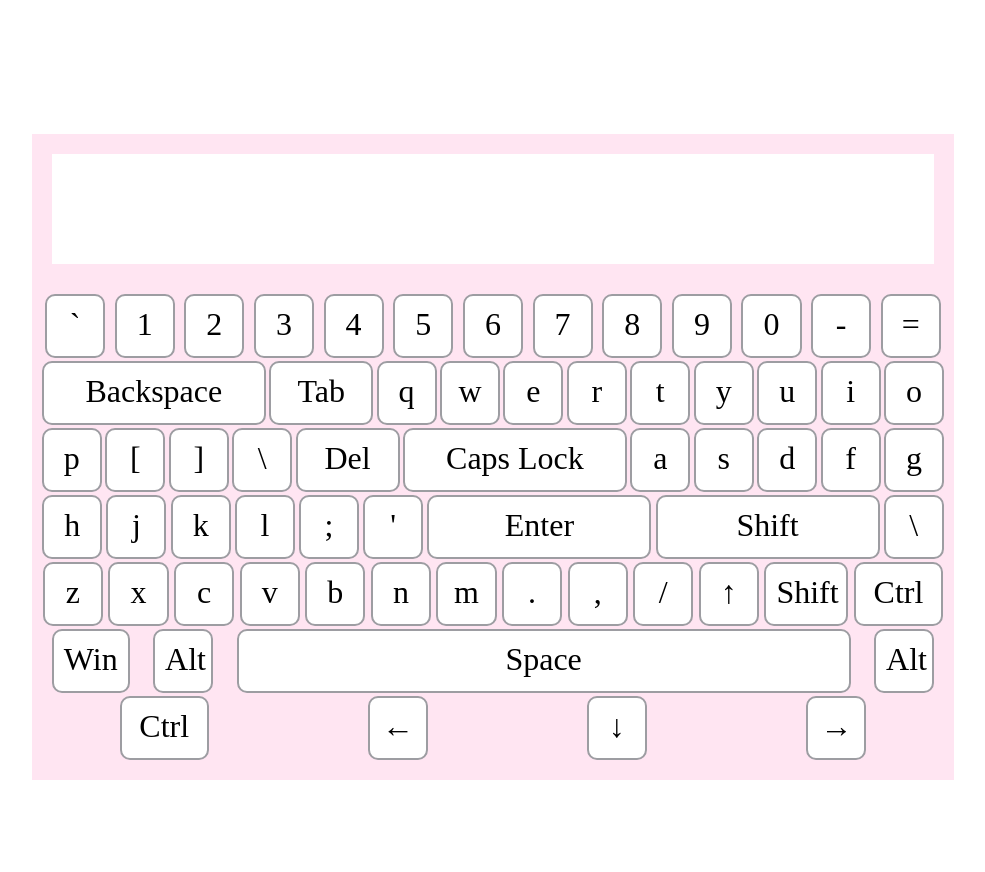
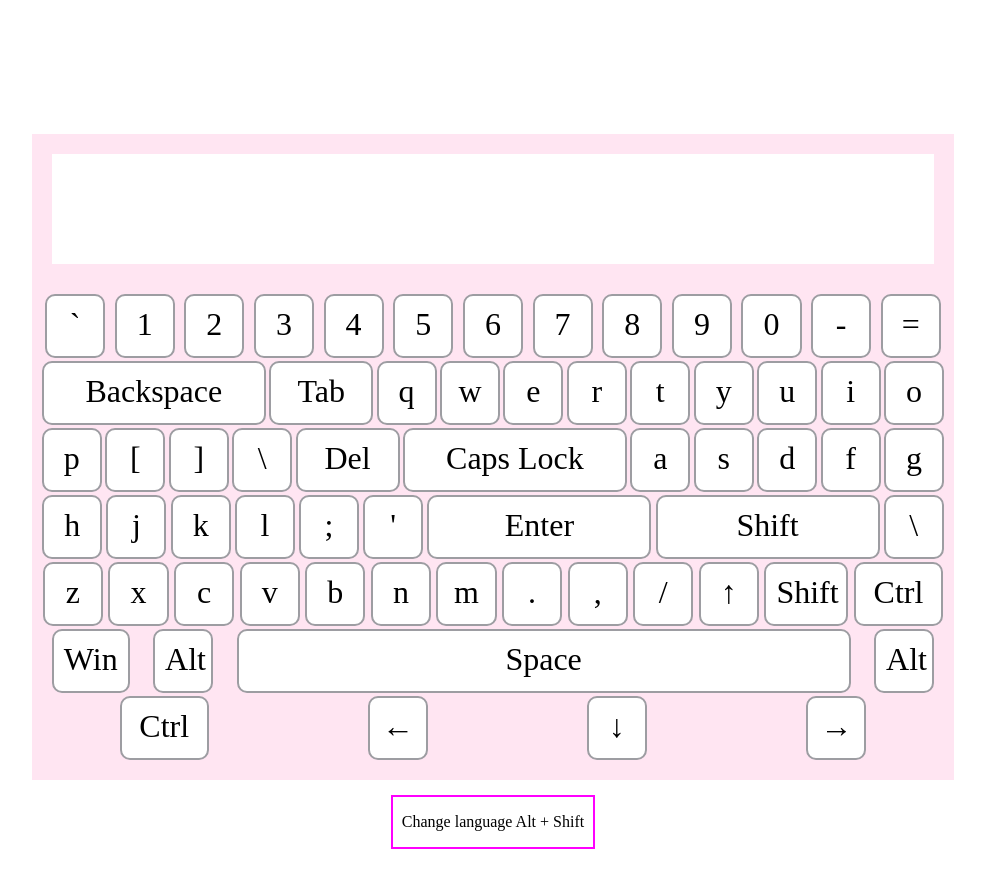
Before and after one commit to AnnaEvich/virtual-keyboard, a plain HTML site: page index.html in a window 1280 px wide. Shown: the whole page, without its empty margins (147-1132 px from the left). Before the commit the page ends 800 px from the top, so only its background shows below. Drawn offline with Linux system fonts and the light colour scheme.

Commit message:
feat: add language save after reload + add warning (Tue 02.05.2023 02:01:45)

```diff
--- a/script.js
+++ b/script.js
@@ -1,4 +1,4 @@
-let lang = 'en';
+let lang = getCookie() ?? 'en';
 
 let keyCodeList = [];
 
@@ -29,14 +29,34 @@ const specialKeyNameList = {
   'ArrowUp': '↑',
 };
 
+function createWarning() {
+  let warningHotCase = document.createElement('div');
+  warningHotCase.id = 'alt-shift';
+  warningHotCase.innerText = 'Change language Alt + Shift';
+  return warningHotCase;
+}
+
 function setLang(langCode = 'en') {
   if (langCode === 'ru') {
     lang = 'ru';
+    setCookie(lang);
     keyCodeList = keyCodeListRu;
   } else {
     lang = 'en';
+    setCookie(lang);
     keyCodeList = keyCodeListEn;
   }
+}
+
+function getCookie(name = 'lang'){
+  let matches = document.cookie.match(new RegExp("(?:^|; )" + name.replace(/([\.$?*|{}\(\)\[\]\\\/\+^])/g, '\\$1') + "=([^;]*)"));
+  return matches ? decodeURIComponent(matches[1]) : undefined;
+}
+
+function setCookie(value) {
+  let date = new Date(Date.now() + 60 * 60 * 24);
+  date = date.toUTCString();
+  document.cookie = "lang=" + value + "; expires=" + date;
 }
 
 function createBodyContainer() {
@@ -161,6 +181,7 @@ document.addEventListener('DOMContentLoaded', function() {
   bodyContainer.appendChild(createKeyboardInput());
   bodyContainer.appendChild(createKeys());
   document.body.appendChild(bodyContainer);
+  document.body.appendChild(createWarning());
 
   initChangeLanguageHandler();
   initKeyPressHandler();
--- a/style.css
+++ b/style.css
@@ -13,6 +13,17 @@ body {
     max-height: 40%;
     margin-top: 10%;
     background: #ffe5f2;
+}
+
+#alt-shift {
+    display: flex;
+    align-items: center;
+    justify-content: center;
+    font-size: 1rem;
+    width: 200px;
+    height: 50px;
+    border: solid 2px magenta;
+    margin: 15px;
 }
 
 #keyboard-input {
```
